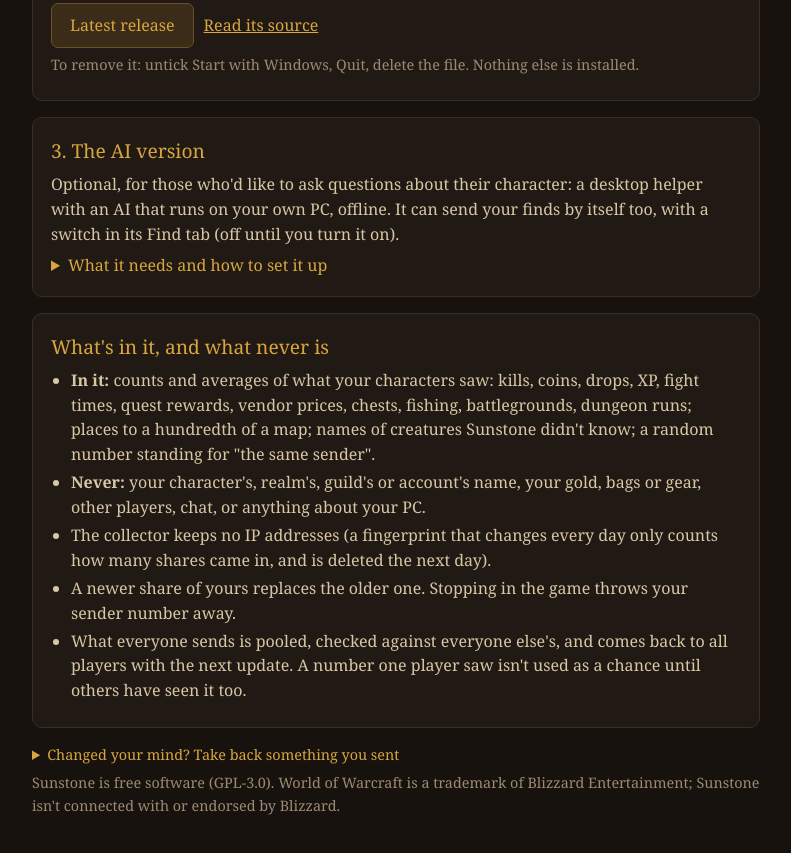
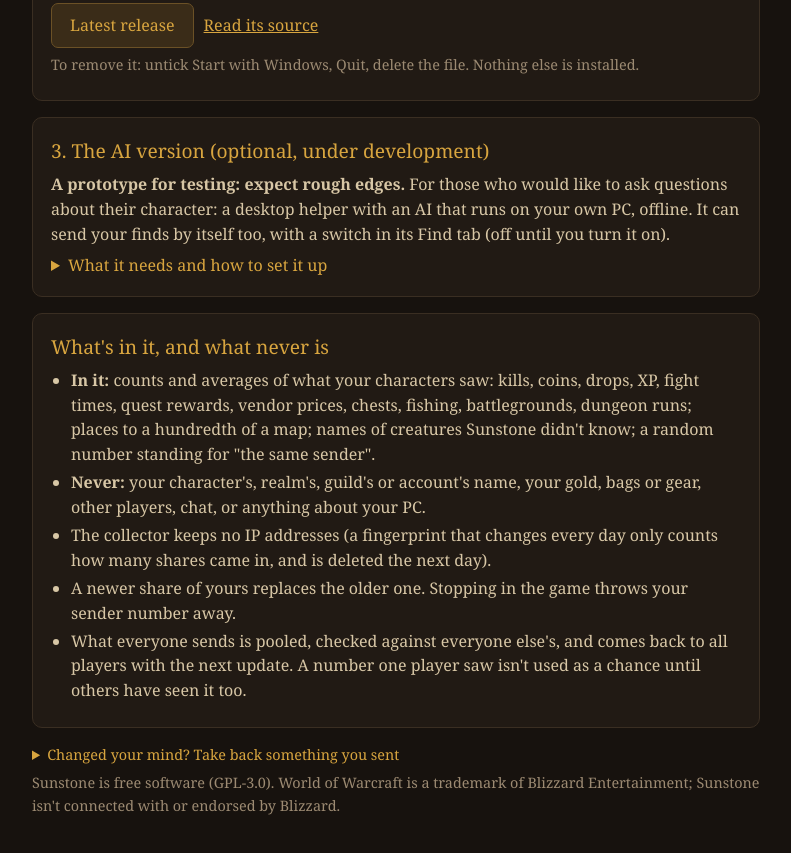
Before and after one commit to Malefactor2000/Sunstone, a plain HTML site: page docs/share/index.html in a window 1280 px wide. Shown: the part 791-1644 px from the top of the page, without its empty margins (244-1035 px from the left). Drawn offline with Linux system fonts and the light colour scheme.

Commit message:
Sunstone 2.5.2

```diff
--- a/docs/share/index.html
+++ b/docs/share/index.html
@@ -60,8 +60,8 @@ ol { padding-left:22px; margin:.4em 0 }
 </section>
 
 <section>
-<h2>3. The AI version</h2>
-<p>Optional, for those who'd like to ask questions about their character: a desktop helper with an AI that runs on your own PC, offline. It can send your finds by itself too, with a switch in its Find tab (off until you turn it on).</p>
+<h2>3. The AI version (optional, under development)</h2>
+<p><b>A prototype for testing: expect rough edges.</b> For those who would like to ask questions about their character: a desktop helper with an AI that runs on your own PC, offline. It can send your finds by itself too, with a switch in its Find tab (off until you turn it on).</p>
 <details><summary>What it needs and how to set it up</summary>
 <p>All free: Windows 10 or 11 and about 10 GB of space; the Questie and OneForAll addons (the program reads their data); a graphics card with 8 GB or more makes the AI quick, without one it's slow.</p>
 <ol>
```
Also changed, not shown: docs/pictures/01_character.jpg (added), docs/pictures/02_xp_route.jpg (added), docs/pictures/03_map_zoomed.jpg (added), docs/pictures/04_map_world.jpg (added), docs/pictures/05_dungeons.jpg (added), docs/pictures/06_hunter_pets.jpg (added), docs/pictures/07_talents.jpg (added), docs/pictures/08_gold.jpg (added), docs/pictures/09_pets.jpg (added), docs/pictures/10_arrow_trail.jpg (added), media/softl.png (added), media/softr.png (added), 6 other files.
